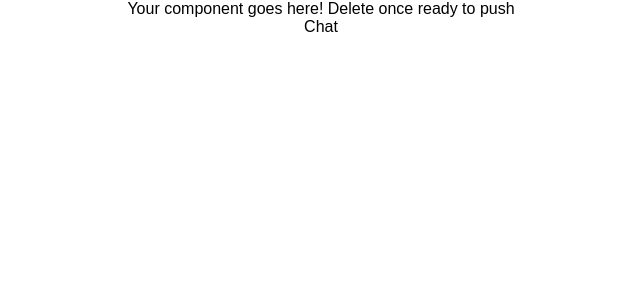
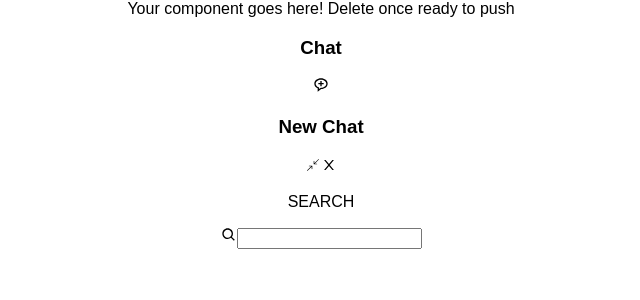
Before and after one commit to SEI-Buffleheads/Breddit-The-Better-Reddit, a React (Create React App) app: page / in a window 1280 px wide. Shown: the top 300 px of the page, without its empty margins (319-959 px from the left). Built offline with nearby package versions, Linux system fonts and the light colour scheme.

Commit message:
created chat with a search bar

```diff
--- a/src/components/Chat/Chat.jsx
+++ b/src/components/Chat/Chat.jsx
@@ -1,8 +1,34 @@
 import React from "react";
 import "./Chat.css";
+import { BiMessageRoundedAdd, BiSearch } from "react-icons/bi";
+import { CiMinimize1 } from "react-icons/ci";
+import { AiOutlineClose } from "react-icons/ai";
 
 function Chat() {
-  return <div>Chat</div>;
+  return (
+    <div className="chat-container">
+      <div className="chat-aside">
+        <h3 className="chat-aside-title">Chat</h3>
+        <BiMessageRoundedAdd className="chat-new-msg"></BiMessageRoundedAdd>
+      </div>
+
+      <div className="chat-main">
+        <h3 className="chat-main-header">New Chat</h3>
+        <div className="chat-main-icons">
+          <CiMinimize1 className="chat-main-minimize" />
+          <AiOutlineClose />
+        </div>
+
+        <div className="chat-search-container">
+          <p className="chat-search-title">SEARCH</p>
+          <div className="chat-search-input">
+            <BiSearch className="chat-search-icon"></BiSearch>
+            <input type="text" />
+          </div>
+        </div>
+      </div>
+    </div>
+  );
 }
 
 export default Chat;
```
